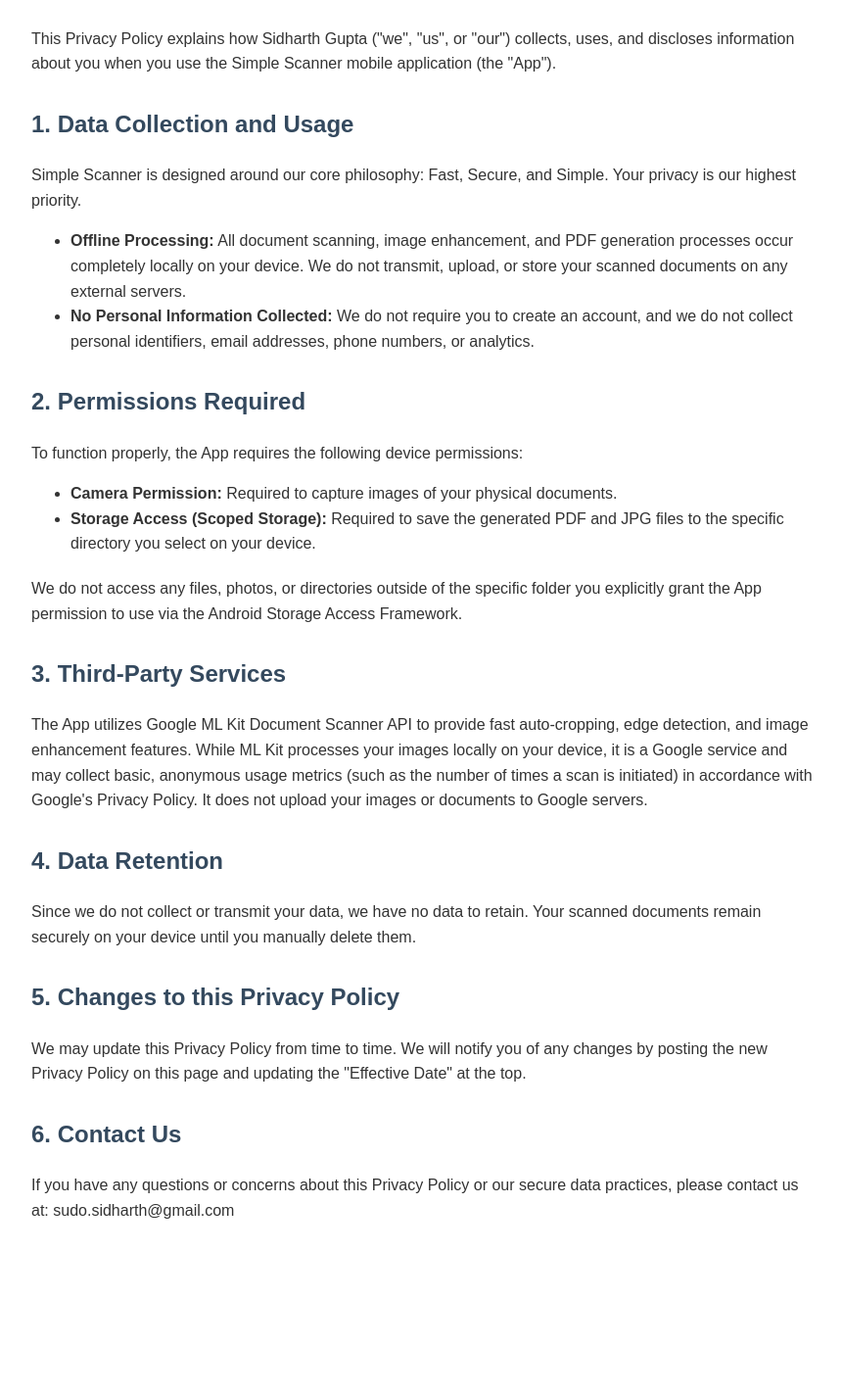
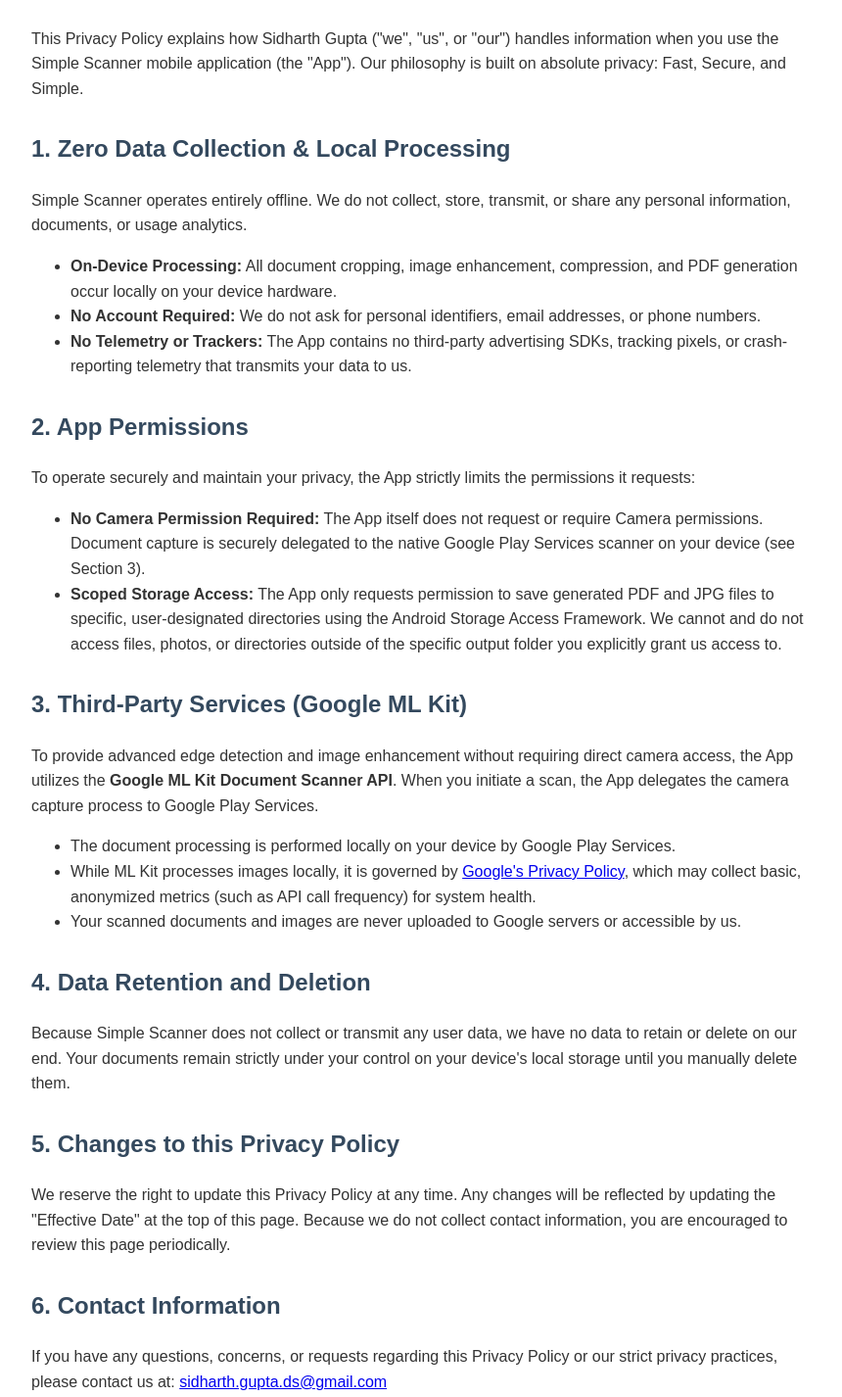
Before and after one commit to sidharth-gupta-ds/Simple-Scanner-Privacy-Policy, a plain HTML site: page index.html in a window 1280 px wide. Shown: the part 155-1581 px from the top of the page at 98% size, without its empty margins (208-1068 px from the left). Before the commit the page ends 1439 px from the top, so only its background shows below. Drawn offline with Linux system fonts and the light colour scheme.

Commit message:
Revise Privacy Policy for Simple Scanner

```diff
--- a/index.html
+++ b/index.html
@@ -8,6 +8,7 @@
         body { font-family: sans-serif; line-height: 1.6; max-width: 800px; margin: 0 auto; padding: 20px; color: #333; }
         h1 { color: #2c3e50; border-bottom: 2px solid #eee; padding-bottom: 10px; }
         h2 { color: #34495e; margin-top: 30px; }
+        p, li { font-size: 16px; }
         ul { margin-bottom: 20px; }
         .date { color: #666; font-style: italic; margin-bottom: 30px; }
     </style>
@@ -16,33 +17,38 @@
     <h1>Privacy Policy for Simple Scanner</h1>
     <div class="date">Effective Date: November 11, 2026</div>
 
-    <p>This Privacy Policy explains how Sidharth Gupta ("we", "us", or "our") collects, uses, and discloses information about you when you use the Simple Scanner mobile application (the "App").</p>
+    <p>This Privacy Policy explains how Sidharth Gupta ("we", "us", or "our") handles information when you use the Simple Scanner mobile application (the "App"). Our philosophy is built on absolute privacy: Fast, Secure, and Simple.</p>
 
-    <h2>1. Data Collection and Usage</h2>
-    <p>Simple Scanner is designed around our core philosophy: Fast, Secure, and Simple. Your privacy is our highest priority.</p>
+    <h2>1. Zero Data Collection & Local Processing</h2>
+    <p>Simple Scanner operates entirely offline. We do not collect, store, transmit, or share any personal information, documents, or usage analytics.</p>
     <ul>
-        <li><strong>Offline Processing:</strong> All document scanning, image enhancement, and PDF generation processes occur completely locally on your device. We do not transmit, upload, or store your scanned documents on any external servers.</li>
-        <li><strong>No Personal Information Collected:</strong> We do not require you to create an account, and we do not collect personal identifiers, email addresses, phone numbers, or analytics.</li>
+        <li><strong>On-Device Processing:</strong> All document cropping, image enhancement, compression, and PDF generation occur locally on your device hardware.</li>
+        <li><strong>No Account Required:</strong> We do not ask for personal identifiers, email addresses, or phone numbers.</li>
+        <li><strong>No Telemetry or Trackers:</strong> The App contains no third-party advertising SDKs, tracking pixels, or crash-reporting telemetry that transmits your data to us.</li>
     </ul>
 
-    <h2>2. Permissions Required</h2>
-    <p>To function properly, the App requires the following device permissions:</p>
+    <h2>2. App Permissions</h2>
+    <p>To operate securely and maintain your privacy, the App strictly limits the permissions it requests:</p>
     <ul>
-        <li><strong>Camera Permission:</strong> Required to capture images of your physical documents.</li>
-        <li><strong>Storage Access (Scoped Storage):</strong> Required to save the generated PDF and JPG files to the specific directory you select on your device.</li>
+        <li><strong>No Camera Permission Required:</strong> The App itself does not request or require Camera permissions. Document capture is securely delegated to the native Google Play Services scanner on your device (see Section 3).</li>
+        <li><strong>Scoped Storage Access:</strong> The App only requests permission to save generated PDF and JPG files to specific, user-designated directories using the Android Storage Access Framework. We cannot and do not access files, photos, or directories outside of the specific output folder you explicitly grant us access to.</li>
     </ul>
-    <p>We do not access any files, photos, or directories outside of the specific folder you explicitly grant the App permission to use via the Android Storage Access Framework.</p>
 
-    <h2>3. Third-Party Services</h2>
-    <p>The App utilizes Google ML Kit Document Scanner API to provide fast auto-cropping, edge detection, and image enhancement features. While ML Kit processes your images locally on your device, it is a Google service and may collect basic, anonymous usage metrics (such as the number of times a scan is initiated) in accordance with Google's Privacy Policy. It does not upload your images or documents to Google servers.</p>
+    <h2>3. Third-Party Services (Google ML Kit)</h2>
+    <p>To provide advanced edge detection and image enhancement without requiring direct camera access, the App utilizes the <strong>Google ML Kit Document Scanner API</strong>. When you initiate a scan, the App delegates the camera capture process to Google Play Services.</p>
+    <ul>
+        <li>The document processing is performed locally on your device by Google Play Services.</li>
+        <li>While ML Kit processes images locally, it is governed by <a href="https://policies.google.com/privacy" target="_blank">Google's Privacy Policy</a>, which may collect basic, anonymized metrics (such as API call frequency) for system health.</li>
+        <li>Your scanned documents and images are never uploaded to Google servers or accessible by us.</li>
+    </ul>
 
-    <h2>4. Data Retention</h2>
-    <p>Since we do not collect or transmit your data, we have no data to retain. Your scanned documents remain securely on your device until you manually delete them.</p>
+    <h2>4. Data Retention and Deletion</h2>
+    <p>Because Simple Scanner does not collect or transmit any user data, we have no data to retain or delete on our end. Your documents remain strictly under your control on your device's local storage until you manually delete them.</p>
 
     <h2>5. Changes to this Privacy Policy</h2>
-    <p>We may update this Privacy Policy from time to time. We will notify you of any changes by posting the new Privacy Policy on this page and updating the "Effective Date" at the top.</p>
+    <p>We reserve the right to update this Privacy Policy at any time. Any changes will be reflected by updating the "Effective Date" at the top of this page. Because we do not collect contact information, you are encouraged to review this page periodically.</p>
 
-    <h2>6. Contact Us</h2>
-    <p>If you have any questions or concerns about this Privacy Policy or our secure data practices, please contact us at: sudo.sidharth@gmail.com</p>
+    <h2>6. Contact Information</h2>
+    <p>If you have any questions, concerns, or requests regarding this Privacy Policy or our strict privacy practices, please contact us at: <a href="mailto:sidharth.gupta.ds@gmail.com">sidharth.gupta.ds@gmail.com</a></p>
 </body>
 </html>
```
